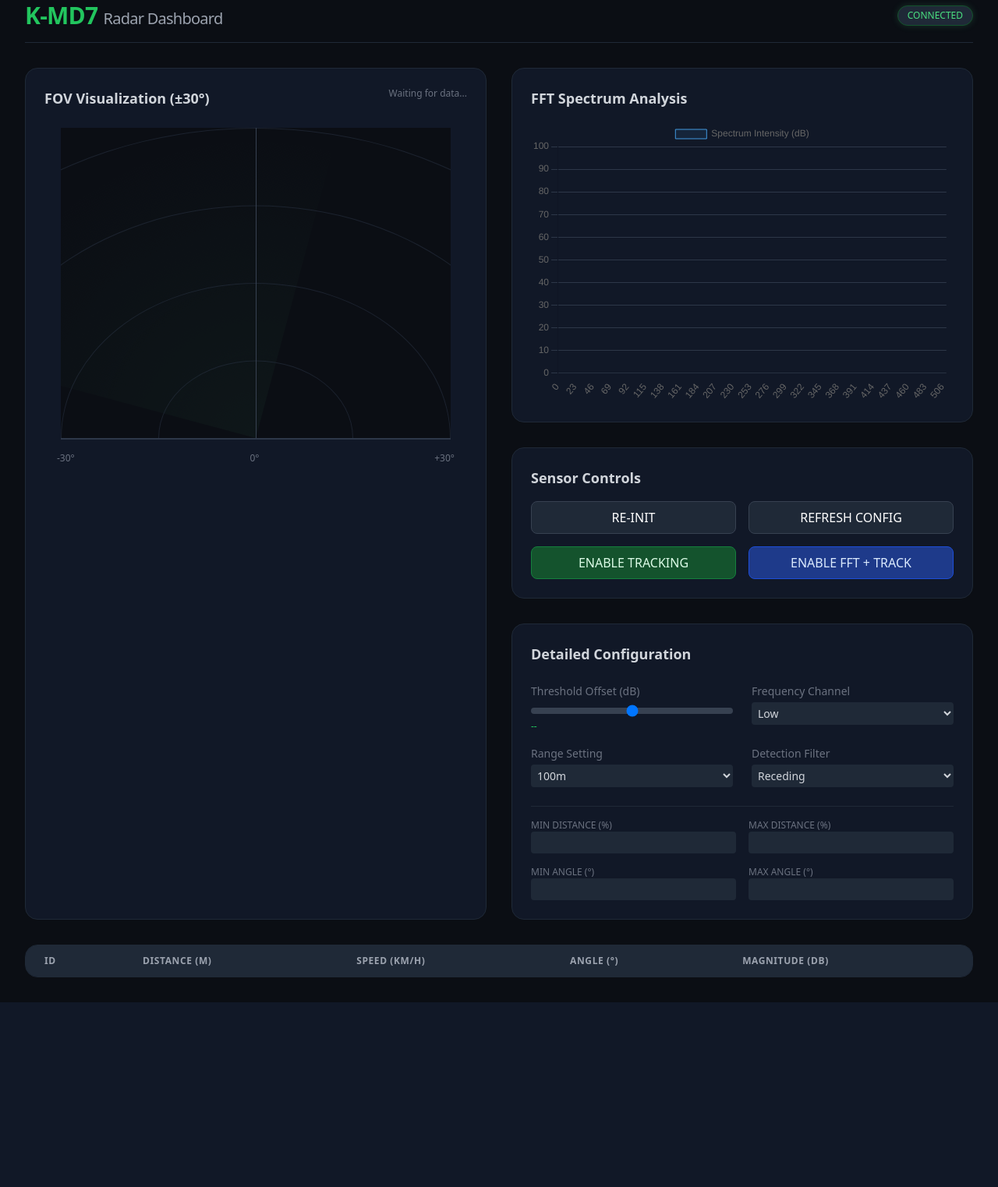
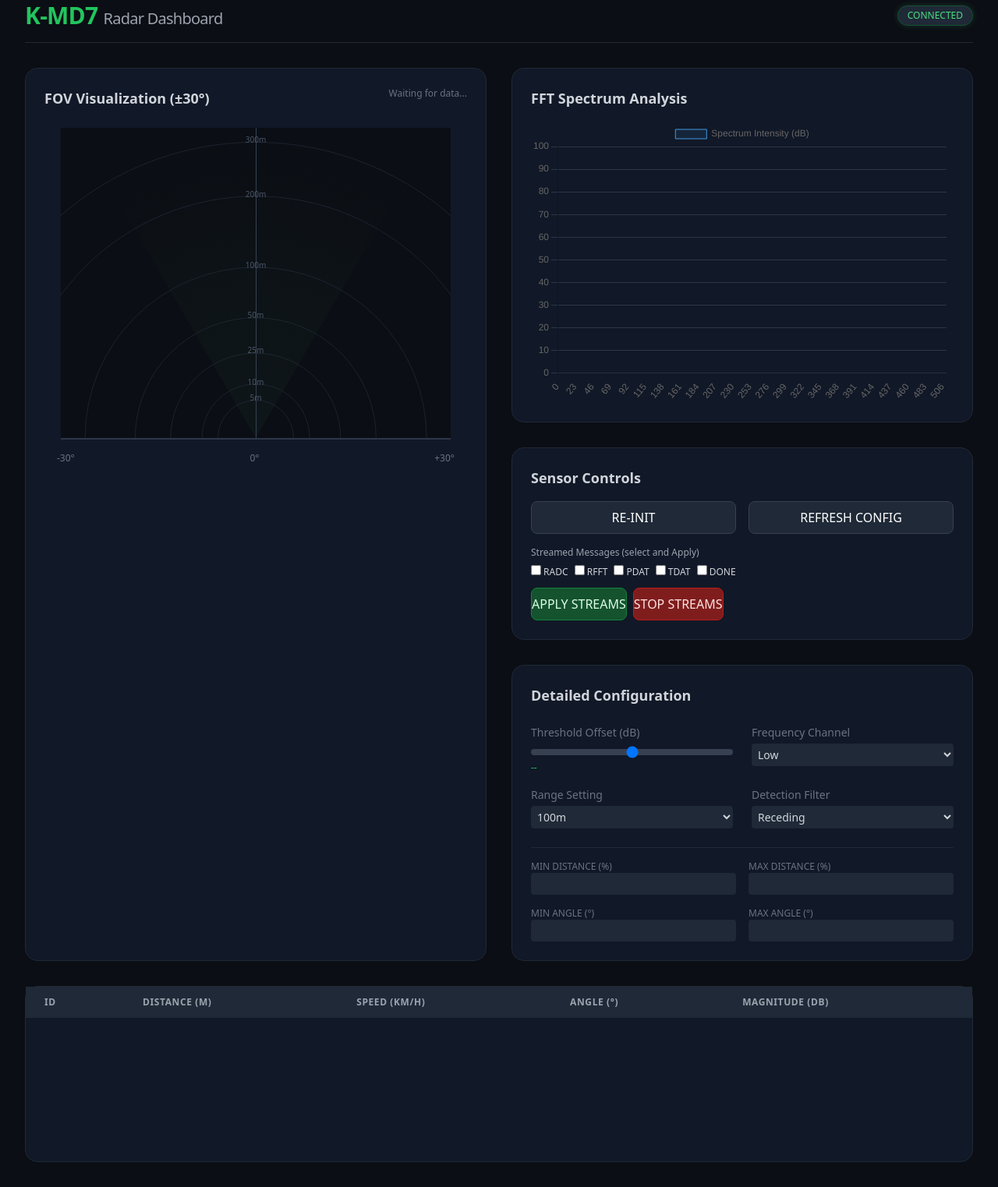
Before and after one commit to michael-heinrich/K-MD7-Demo, a Flask app: page / in a window 1280 px wide. Shown: the part 30-1553 px from the top of the page at 78% size. Before the commit the page ends 1316 px from the top, so only its background shows below. Run offline with Flask 3, Linux system fonts and the light colour scheme; lists and menus that the app fills with data are empty; some libraries are stand-ins or nearby versions.

Commit message:
Enhance radar data handling and UI: add RDOT payload documentation, implement stream control, and improve target visualization

```diff
--- a/app.py
+++ b/app.py
@@ -79,12 +79,17 @@ def serial_reader():
                         off = j * entry_size
                         # dist(u16), speed(i16), angle(i16), mag(u16)
                         d, s, a, m = struct.unpack_from('<HhhH', payload, off)
+
+                        target_id = j
+                        if header == "TDAT" and len(payload) >= off + 9:
+                            target_id = struct.unpack_from('B', payload, off + 8)[0]
+
                         targets.append({
                             'dist': d,
                             'speed': s / 100.0,
                             'angle': a / 100.0,
                             'mag': m / 100.0,
-                            'id': struct.unpack_from('B', payload, off + 8)[0] if header == "TDAT" else j
+                            'id': target_id
                         })
                     socketio.emit('targets', {'type': header, 'data': targets})
 
@@ -159,6 +164,41 @@ def handle_update_setting(json):
             time.sleep(0.05)
             ser.write(build_kmd7_frame("GRPS"))
 
+
+@socketio.on('set_streams')
+def handle_set_streams(json):
+    """Receive a numeric 1-byte bitmask (or dict) from the GUI and send RDOT accordingly.
+    Expected numeric mapping (bit positions):
+      bit0 = RADC, bit1 = RFFT, bit2 = PDAT, bit3 = TDAT, bit5 = DONE
+    """
+    global ser
+    mask = None
+    if isinstance(json, dict):
+        mask = json.get('mask')
+    else:
+        mask = json
+
+    try:
+        mask_int = int(mask) & 0xFF
+    except Exception:
+        print(f"Invalid stream mask received: {json}")
+        return
+
+    if ser and ser.is_open:
+        try:
+            # STOP first to ensure clean state
+            ser.write(build_kmd7_frame("RDOT", b"\x00"))
+            time.sleep(0.05)
+            ser.reset_input_buffer()
+
+            # Send new mask
+            ser.write(build_kmd7_frame("RDOT", bytes([mask_int])))
+            print(f"Sent RDOT with mask 0x{mask_int:02X}")
+        except Exception as e:
+            print(f"Failed sending RDOT: {e}")
+    else:
+        print(f"RDOT requested (0x{mask_int:02X}) but serial not open")
+
 @socketio.on('command')
 def handle_command(json):
     global ser
--- a/templates/index.html
+++ b/templates/index.html
@@ -25,8 +25,8 @@
             width: 800px;
             height: 800px;
             background: radial-gradient(circle at center, rgba(72, 187, 120, 0.05) 0%, transparent 70%);
-            transform: translateX(-50%) translateY(50%) rotate(-30deg);
-            clip-path: polygon(50% 50%, 0% 0%, 100% 0%); /* Creates the triangle */
+            transform: translateX(-50%) translateY(50%);
+            clip-path: polygon(50% 50%, 21% 0%, 79% 0%); /* Creates a ~60 deg wide wedge centered vertically */
             border-left: 1px solid rgba(72, 187, 120, 0.2);
             border-right: 1px solid rgba(72, 187, 120, 0.2);
             pointer-events: none;
@@ -48,6 +48,14 @@
             bottom: 0;
             left: 50%;
         }
+        .grid-label {
+            position: absolute;
+            left: 50%;
+            transform: translateX(-50%);
+            color: #4a5568;
+            font-size: 10px;
+            pointer-events: none;
+        }
         .target {
             position: absolute;
             width: 12px;
@@ -58,6 +66,17 @@
             box-shadow: 0 0 15px #f56565;
             transition: all 0.1s ease;
             z-index: 10;
+        }
+        .raw-target {
+            width: 8px;
+            height: 8px;
+            border-radius: 50%;
+        }
+        .tracked-target {
+            width: 14px;
+            height: 14px;
+            border: 2px solid rgba(255,255,255,0.6);
+            border-radius: 50%;
         }
         .target-label {
             position: absolute;
@@ -84,11 +103,8 @@
                 </div>
                 <div class="radar-container mb-4" id="radar">
                     <div class="fov-cone"></div>
-                    <div class="radar-grid">
-                        <div class="grid-circle" style="width: 200%; height: 200%;"></div>
-                        <div class="grid-circle" style="width: 150%; height: 150%;"></div>
-                        <div class="grid-circle" style="width: 100%; height: 100%;"></div>
-                        <div class="grid-circle" style="width: 50%; height: 50%;"></div>
+                    <div id="radar-grid-container" class="radar-grid">
+                        <!-- Generated by JS -->
                         <!-- Angle grid lines -->
                         <div class="absolute bottom-0 left-1/2 w-px h-full bg-gray-800 origin-bottom transform -rotate-30"></div>
                         <div class="absolute bottom-0 left-1/2 w-px h-full bg-gray-800 origin-bottom transform rotate-30"></div>
@@ -116,8 +132,20 @@
                     <div class="grid grid-cols-2 gap-4">
                             <button onclick="sendCmd('INIT', '00')" class="bg-gray-800 hover:bg-gray-700 text-white py-2 rounded-lg border border-gray-700 transition">RE-INIT</button>
                             <button onclick="sendCmd('GRPS', '')" class="bg-gray-800 hover:bg-gray-700 text-white py-2 rounded-lg border border-gray-700 transition">REFRESH CONFIG</button>
-                        <button onclick="sendCmd('RDOT', '0C')" class="bg-green-900 hover:bg-green-800 text-green-100 py-2 rounded-lg border border-green-700 transition">ENABLE TRACKING</button>
-                        <button onclick="sendCmd('RDOT', '0E')" class="bg-blue-900 hover:bg-blue-800 text-blue-100 py-2 rounded-lg border border-blue-700 transition">ENABLE FFT + TRACK</button>
+                            <div class="col-span-2">
+                                <div class="text-xs text-gray-400 mb-2">Streamed Messages (select and Apply)</div>
+                                <div class="flex gap-2 items-center mb-3">
+                                    <label class="text-xs text-gray-300"><input type="checkbox" id="chk-radc"> RADC</label>
+                                    <label class="text-xs text-gray-300"><input type="checkbox" id="chk-rfft"> RFFT</label>
+                                    <label class="text-xs text-gray-300"><input type="checkbox" id="chk-pdat"> PDAT</label>
+                                    <label class="text-xs text-gray-300"><input type="checkbox" id="chk-tdat"> TDAT</label>
+                                    <label class="text-xs text-gray-300"><input type="checkbox" id="chk-done"> DONE</label>
+                                </div>
+                                <div class="flex gap-2">
+                                    <button onclick="applyStreams()" class="bg-green-900 hover:bg-green-800 text-green-100 py-2 rounded-lg border border-green-700 transition">APPLY STREAMS</button>
+                                    <button onclick="stopStreams()" class="bg-red-900 hover:bg-red-800 text-red-100 py-2 rounded-lg border border-red-700 transition">STOP STREAMS</button>
+                                </div>
+                            </div>
                     </div>
                 </div>
 
@@ -178,9 +206,10 @@
         </div>
 
         <!-- Target List -->
-        <div class="mt-8 bg-gray-900 rounded-2xl border border-gray-800 overflow-hidden">
+        <div class="mt-8 bg-gray-900 rounded-2xl border border-gray-800">
+            <div class="h-56 overflow-y-auto">
                 <table class="w-full text-left">
-                <thead class="bg-gray-800 text-gray-400 text-xs uppercase tracking-wider">
+                    <thead class="bg-gray-800 text-gray-400 text-xs uppercase tracking-wider sticky top-0">
                         <tr>
                             <th class="px-6 py-3">ID</th>
                             <th class="px-6 py-3">Distance (m)</th>
@@ -195,11 +224,45 @@
                 </table>
             </div>
         </div>
+    </div>
 
     <script>
         const socket = io();
         const radar = document.getElementById('radar');
+        const gridContainer = document.getElementById('radar-grid-container');
         const targetTable = document.getElementById('targetTable');
+
+        let targetsCache = { 'PDAT': [], 'TDAT': [] };
+
+        // Configuration for non-linear scale
+        const MAX_RANGE_CM = 30000; // 300 meters
+        const MAX_RANGE_PX = 380;
+        const CENTER_X = 250;
+        const CENTER_Y = 400;
+
+        // Square root scaling function for compression at distance
+        function distToPx(distCm) {
+            return Math.sqrt(distCm / MAX_RANGE_CM) * MAX_RANGE_PX;
+        }
+
+        function initGrid() {
+            const rings = [5, 10, 25, 50, 100, 200, 300]; // Meters
+            rings.forEach(m => {
+                const r = distToPx(m * 100);
+                const circle = document.createElement('div');
+                circle.className = 'grid-circle';
+                circle.style.width = `${r * 2}px`;
+                circle.style.height = `${r * 2}px`;
+                gridContainer.appendChild(circle);
+
+                const label = document.createElement('div');
+                label.className = 'grid-label';
+                label.style.bottom = `${r - 5}px`;
+                label.innerText = `${m}m`;
+                gridContainer.appendChild(label);
+            });
+        }
+        initGrid();
 
         // FFT Chart Init
         const fftCtx = document.getElementById('fftChart').getContext('2d');
@@ -231,6 +294,23 @@
             socket.emit('command', { cmd, payload });
         }
 
+        function applyStreams() {
+            // Build mask according to documented mapping:
+            // bit0 RADC, bit1 RFFT, bit2 PDAT, bit3 TDAT, bit5 DONE
+            const radc = document.getElementById('chk-radc').checked ? 1 : 0;
+            const rfft = document.getElementById('chk-rfft').checked ? 1 : 0;
+            const pdat = document.getElementById('chk-pdat').checked ? 1 : 0;
+            const tdat = document.getElementById('chk-tdat').checked ? 1 : 0;
+            const done = document.getElementById('chk-done').checked ? 1 : 0;
+
+            let mask = (radc << 0) | (rfft << 1) | (pdat << 2) | (tdat << 3) | (done << 5);
+            socket.emit('set_streams', { mask });
+        }
+
+        function stopStreams() {
+            socket.emit('set_streams', { mask: 0 });
+        }
+
         function updateCfg(field, value) {
             if (field === 'thresh') document.getElementById('val-thresh').innerText = `${value} dB`;
             socket.emit('update_setting', { field, value });
@@ -251,56 +331,81 @@
         });
 
         socket.on('targets', (msg) => {
+            targetsCache[msg.type] = msg.data;
+            renderTargets();
+        });
+
+        function renderTargets() {
             // Remove targets only
             const oldTargets = radar.querySelectorAll('.target');
             oldTargets.forEach(t => t.remove());
 
             targetTable.innerHTML = '';
-            document.getElementById('frame-info').innerText = `${msg.type} update: ${msg.data.length} targets`;
+            let totalCount = 0;
 
-            // UI Params
-            const centerX = 250;
-            const centerY = 400;
-            const maxRangeCm = 3000;
-            const maxRangePx = 380;
+            ['PDAT', 'TDAT'].forEach(type => {
+                const targets = targetsCache[type];
+                totalCount += targets.length;
 
-            msg.data.forEach(t => {
+                targets.forEach(t => {
+                    // Color based on magnitude (20 to 80 dB specified range)
+                    // Transition from Cold (Blue, 220) to Hot (Red, 0)
+                    const magValue = parseFloat(t.mag) || 0;
+                    const minMag = 20;
+                    const maxMag = 80;
+                    const normalizedMag = Math.min(Math.max((magValue - minMag) / (maxMag - minMag), 0), 1);
+
+                    const hue = 220 - (normalizedMag * 220);
+                    const color = `hsl(${hue}, 95%, 50%)`;
+
                     // Visualization
-                const r = (t.dist / maxRangeCm) * maxRangePx;
+                    const r = distToPx(t.dist);
                     const angleRad = t.angle * (Math.PI / 180);
 
-                const x = centerX + r * Math.sin(angleRad);
-                const y = centerY - r * Math.cos(angleRad);
+                    const x = CENTER_X + r * Math.sin(angleRad);
+                    const y = CENTER_Y - r * Math.cos(angleRad);
 
-                if (t.dist <= maxRangeCm) {
+                    if (t.dist <= MAX_RANGE_CM) {
                         const el = document.createElement('div');
-                    el.className = 'target';
+                        el.classList.add('target');
+
+                        el.style.backgroundColor = color;
+                        el.style.boxShadow = `0 0 ${8 + normalizedMag * 15}px ${color}`;
+
+                        if (type === 'PDAT') {
+                            el.classList.add('raw-target');
+                        } else if (type === 'TDAT') {
+                            el.classList.add('tracked-target');
+                        }
                         el.style.left = `${x}px`;
                         el.style.top = `${y}px`;
 
+                        // We also scale by magnitude
                         const scale = 0.6 + (t.mag / 60);
                         el.style.transform = `translate(-50%, -50%) scale(${scale})`;
 
-                    // Add label
+                        if (type === 'TDAT') {
                             const label = document.createElement('div');
                             label.className = 'target-label';
                             label.innerText = `${(t.dist/100).toFixed(1)}m / ${t.id}`;
                             el.appendChild(label);
-
+                        }
                         radar.appendChild(el);
                     }
 
                     // Table update
                     const row = `<tr>
-                    <td class="px-6 py-3 font-mono text-green-500">${t.id}</td>
+                        <td class="px-6 py-3 font-mono ${type === 'TDAT' ? 'text-green-500' : 'text-blue-500'}">${type === 'TDAT' ? t.id : 'Raw ' + t.id}</td>
                         <td class="px-6 py-3 font-medium">${(t.dist/100).toFixed(2)}</td>
                         <td class="px-6 py-3 ${t.speed > 0 ? 'text-blue-400' : 'text-red-400'}">${t.speed.toFixed(1)}</td>
                         <td class="px-6 py-3">${t.angle.toFixed(1)}°</td>
-                    <td class="px-6 py-3 text-gray-500">${t.mag.toFixed(1)}</td>
+                        <td class="px-6 py-3 font-bold" style="color: ${color}">${t.mag.toFixed(1)}</td>
                     </tr>`;
                     targetTable.innerHTML += row;
                 });
             });
+            document.getElementById('frame-info').innerText = `Displaying ${totalCount} targets`;
+        }
 
         socket.on('fft', (msg) => {
             fftChart.data.datasets[0].data = msg.data;
```
Also changed, not shown: datasheet.md (+17 -0 lines). Lines whose indentation alone changed are shown as unchanged.
